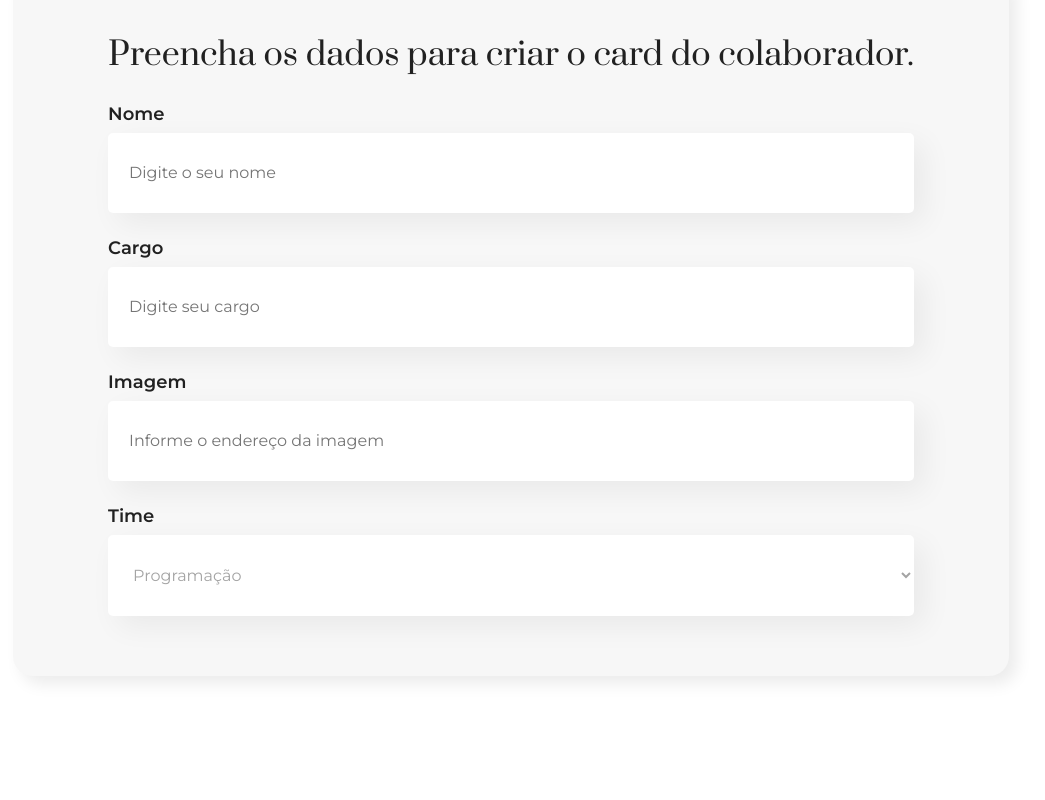
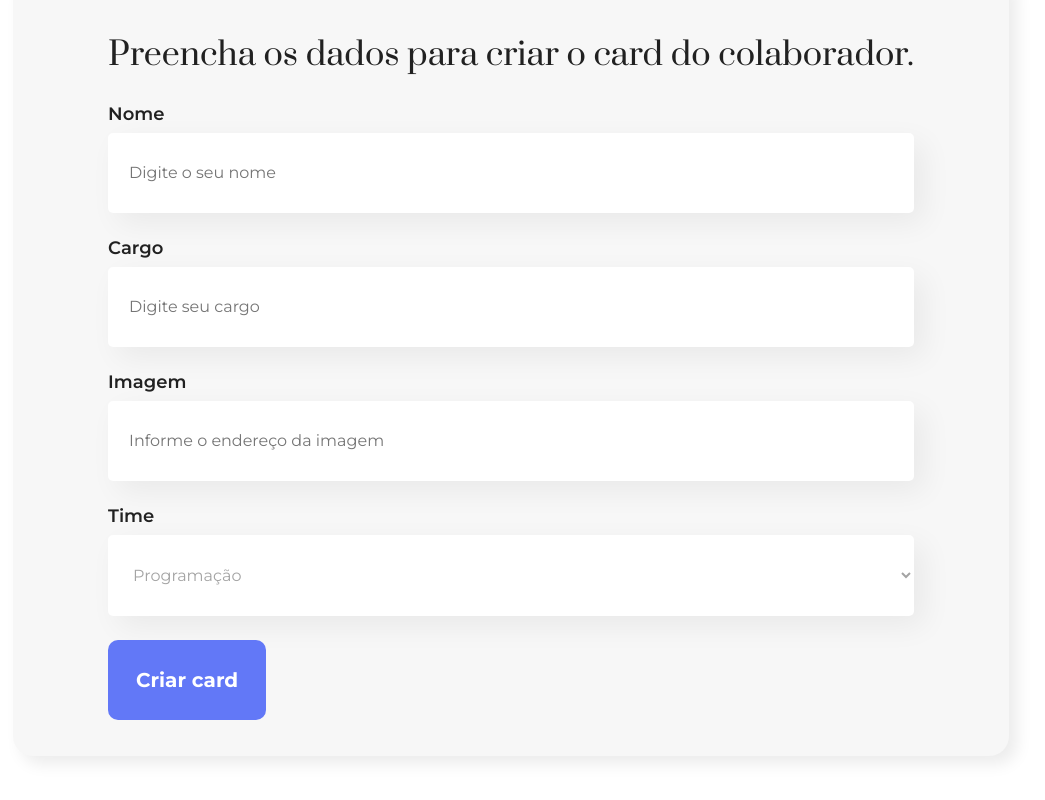
Before and after one commit to Dhi-Carvalho-DEV/Formacao_React_T4, a React (Create React App) app in the folder organo/: page / in a window 1280 px wide. Shown: the part 607-1407 px from the top of the page, without its empty margins (129-1174 px from the left). Before the commit the page ends 1363 px from the top, so only its background shows below. Built offline with nearby package versions, Linux system fonts and the light colour scheme.

Commit message:
Criação do Botão

```diff
--- /dev/null
+++ b/organo/src/components/Button/Button.css
@@ -0,0 +1,18 @@
+.button {
+  background-color: #6278F7;
+  padding: 28px;
+  border: none;
+  border-radius: 10px;
+  font-family: 'Montserrat';
+  font-size: 20px;
+  font-weight: 700;
+  line-height: 24px;
+  align-items: center;
+  text-align: center;
+  color: #FFFFFF;
+  cursor: pointer;
+}
+
+.button:hover {
+  color: #95FFD4;
+}
--- /dev/null
+++ b/organo/src/components/Button/index.js
@@ -0,0 +1,11 @@
+import './Button.css'
+
+const Button = (props) => {
+  return (
+    <button className="button">
+      {props.text}
+    </button>
+  )
+}
+
+export default Button
--- a/organo/src/components/Form/index.js
+++ b/organo/src/components/Form/index.js
@@ -1,4 +1,5 @@
 
+import Button from '../Button'
 import DropdownList from '../DropdownList'
 import TextField from '../TextField'
 import './Form.css'
@@ -22,6 +23,7 @@ const Form = (props) => {
         <TextField label="Cargo" placeholder="Digite seu cargo" />
         <TextField label="Imagem" placeholder="Informe o endereço da imagem" />
         <DropdownList label="Time" itens={times}/>
+        <Button text="Criar card"/>
       </form>
     </section>
   )
```
